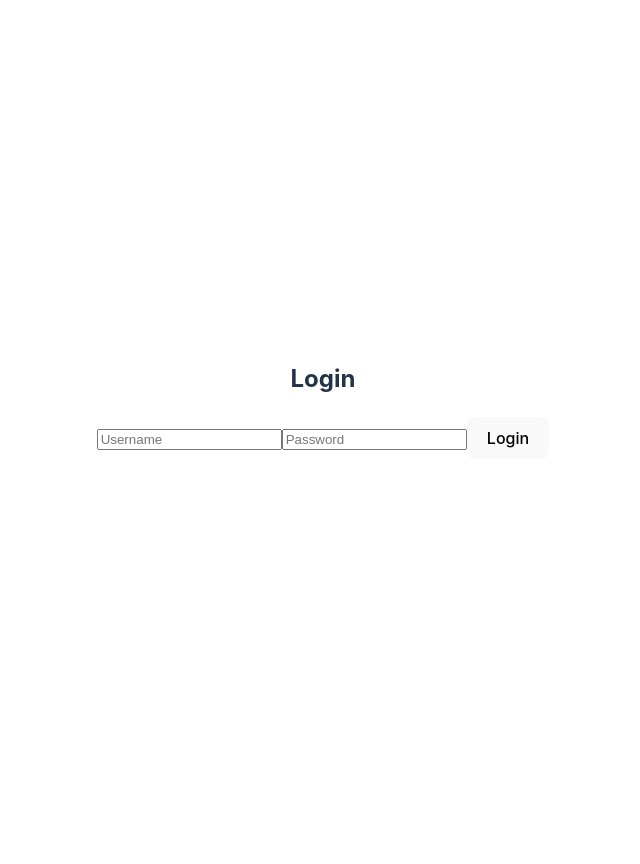
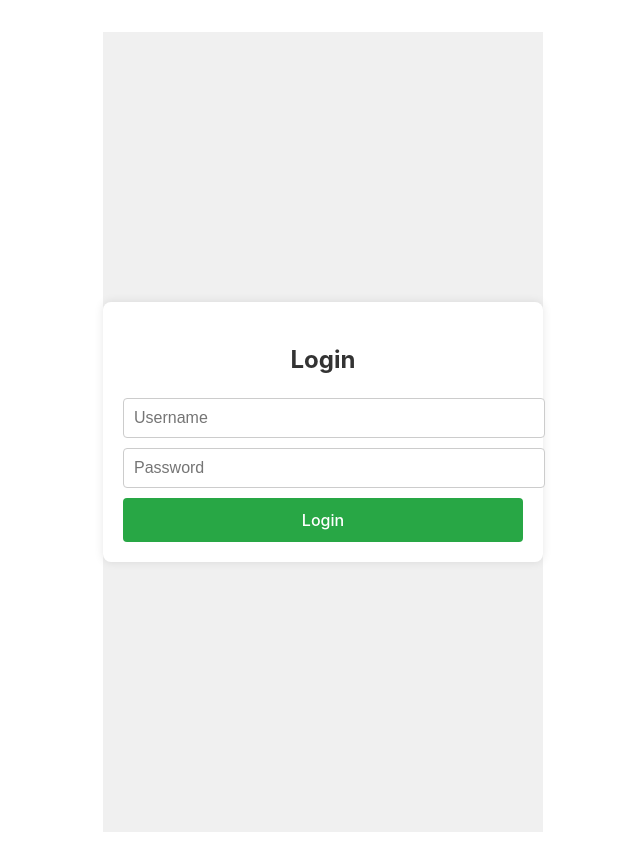
Before and after one commit to Teatoller/fresh-marketplace, a React (Vite) app: page /login in a window 1280 px wide. Shown: the whole page, without its empty margins (317-957 px from the left). Before the commit the page ends 800 px from the top, so only its background shows below. Built offline with nearby package versions, Linux system fonts and the light colour scheme.

Commit message:
style login ui

```diff
--- a/src/components/Login.jsx
+++ b/src/components/Login.jsx
@@ -1,6 +1,9 @@
+// Login.js
+
 import React, { useState } from "react";
 import axios from "axios";
 import { useNavigate } from "react-router-dom";
+import "../css/Login.css"; // Import your CSS file
 
 function Login() {
   const [username, setUsername] = useState("");
@@ -22,23 +25,27 @@
   };
 
   return (
-    <form onSubmit={handleSubmit}>
+    <div className="login-container">
+      <form className="login-form" onSubmit={handleSubmit}>
         <h2>Login</h2>
-      {error && <p>{error}</p>}
+        {error && <p className="error-message">{error}</p>}
         <input
+          className="input-field"
           type="text"
           placeholder="Username"
           value={username}
           onChange={(e) => setUsername(e.target.value)}
         />
         <input
+          className="input-field"
           type="password"
           placeholder="Password"
           value={password}
           onChange={(e) => setPassword(e.target.value)}
         />
-      <button type="submit">Login</button>
+        <button className="submit-button" type="submit">Login</button>
       </form>
+    </div>
   );
 }
 
--- /dev/null
+++ b/src/css/Login.css
@@ -0,0 +1,58 @@
+/* Login.css */
+
+.login-container {
+    display: flex;
+    justify-content: center;
+    align-items: center;
+    height: 100vh;
+    background-color: #f0f0f0; /* Light background color */
+  }
+
+  .login-form {
+    width: 100%; /* Use full width */
+    max-width: 400px; /* Limit maximum width */
+    padding: 20px;
+    background-color: #fff; /* White background */
+    border-radius: 8px;
+    box-shadow: 0 0 10px rgba(0, 0, 0, 0.1); /* Soft shadow for depth */
+  }
+
+  .login-form h2 {
+    text-align: center;
+    margin-bottom: 20px;
+    color: #333; /* Dark text color */
+  }
+
+  .input-field {
+    width: 100%;
+    margin-bottom: 15px;
+    padding: 12px;
+    font-size: 16px;
+    border: 1px solid #ccc;
+    border-radius: 4px;
+  }
+
+  .input-field:focus {
+    outline: none; /* Remove focus outline */
+    border-color: #5cb85c; /* Green border color on focus */
+  }
+
+  .error-message {
+    color: #dc3545; /* Red color for error message */
+    margin-bottom: 15px;
+  }
+
+  .submit-button {
+    width: 100%;
+    padding: 12px;
+    font-size: 16px;
+    color: #fff;
+    background-color: #007bff; /* Blue background color */
+    border: none;
+    border-radius: 4px;
+    cursor: pointer;
+  }
+
+  .submit-button:hover {
+    background-color: #0056b3; /* Darker blue on hover */
+  }
```
Lines whose indentation alone changed are shown as unchanged.
